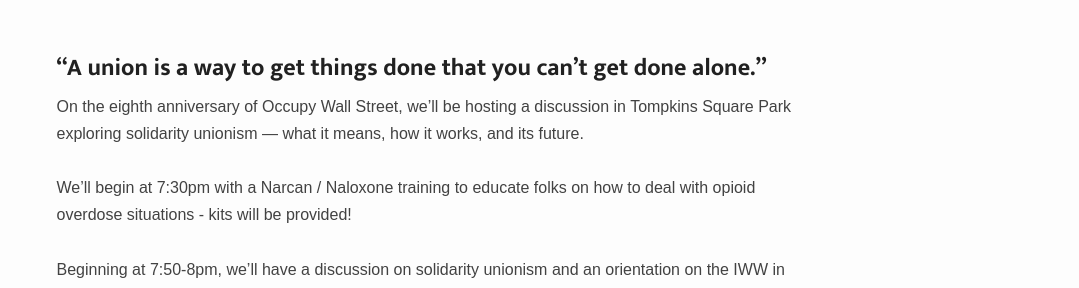
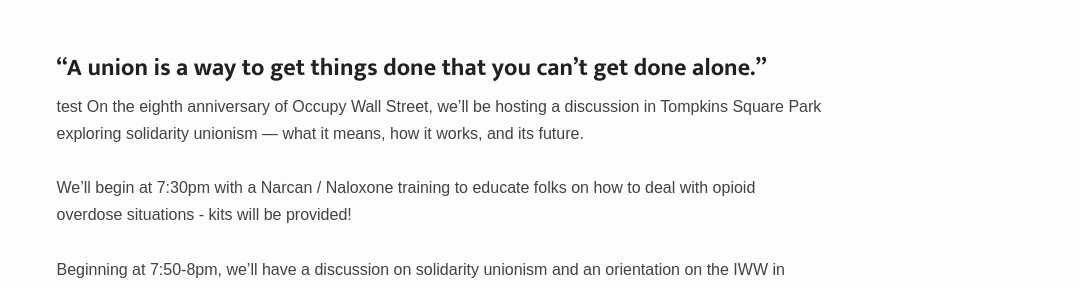
Before and after one commit to IWW-NYC-GMB/iww.nyc, a Jekyll site: the page built from _events/september-2019-orientation.md, in a window 1280 px wide and 900 px high, scrolled down 1056 px. Shown: the part 162-450 px from the top of the window, without its empty margins (201-1280 px from the left). Built offline with Jekyll 4.4.1, drawn with Linux system fonts in a browser that asks for light colours; some web fonts are replaced.

Commit message:
Update september-2019-orientation.md

```diff
--- a/_events/september-2019-orientation.md
+++ b/_events/september-2019-orientation.md
@@ -7,7 +7,7 @@
 ![](/assets/uploads/solidarity-unionism.png)
 
 ## "A union is a way to get things done that you can't get done alone."
-<br>
+<br><br>test
 On the eighth anniversary of Occupy Wall Street, we'll be hosting a discussion in Tompkins Square Park exploring solidarity unionism — what it means, how it works, and its future.
 
 We'll begin at 7:30pm with a Narcan / Naloxone training to educate folks on how to deal with opioid overdose situations - kits will be provided!
```
